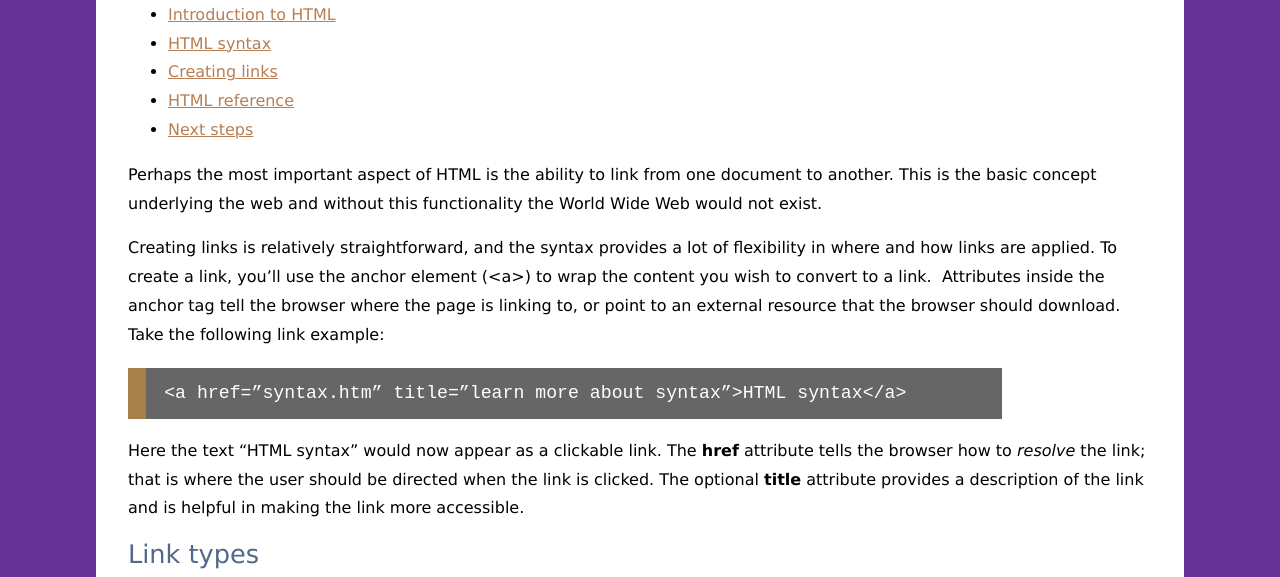
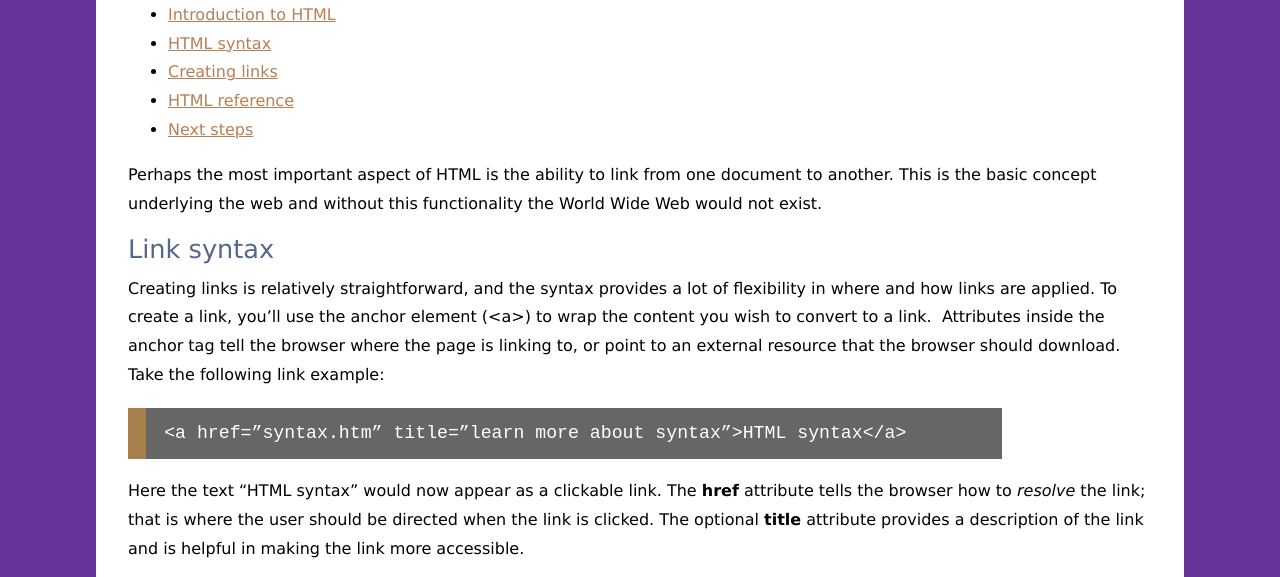
Before and after one commit to Nick-CSUN/comp484_hw1, a plain HTML site: page links.html in a window 1280 px wide. Shown: the part 162-739 px from the top of the page. Drawn offline with Linux system fonts and the light colour scheme.

Commit message:
Update links.html

```diff
--- a/links.html
+++ b/links.html
@@ -16,6 +16,7 @@
   <li><a href="next.html" title="Next steps">Next steps</a></li>
 </ul>
 <p>Perhaps the most important aspect of HTML is the ability to link from one document to another. This is the basic concept underlying   the web and without this functionality the World Wide Web would not exist. </p>
+<h1>Link syntax</h1>
 <p>Creating links is relatively straightforward, and the syntax provides a lot of flexibility in where and how links are applied. To create a link, you&rsquo;ll use the anchor element (&lt;a&gt;) to wrap the content you wish to convert to a link.&nbsp; Attributes inside the anchor tag tell the browser where the page is linking to, or point to an external resource that the browser should download.<br>
   Take the following link example:</p>
 <pre>&lt;a href=&rdquo;syntax.htm&rdquo; title=&rdquo;learn more about syntax&rdquo;&gt;HTML syntax&lt;/a&gt;</pre>
```
